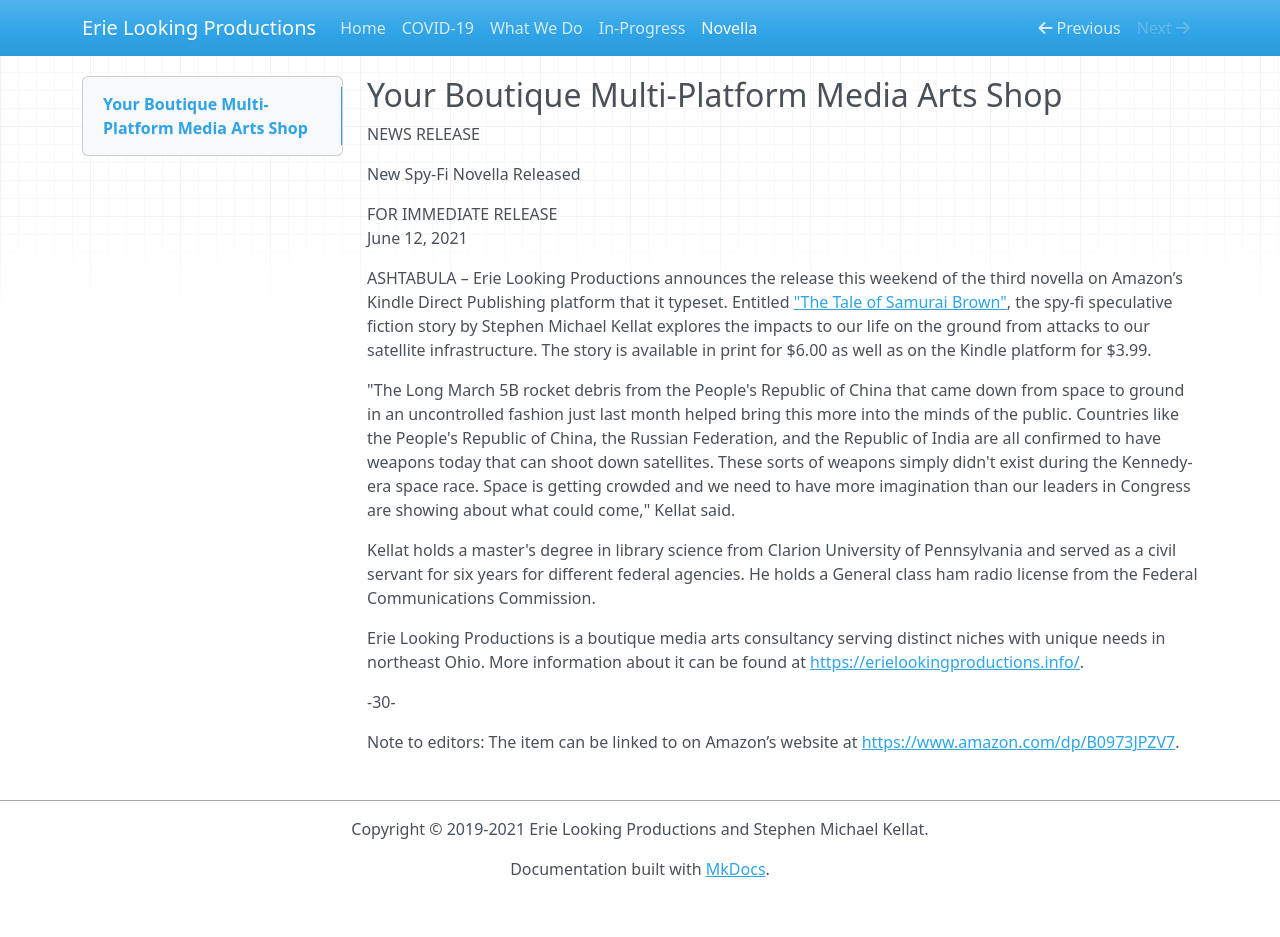
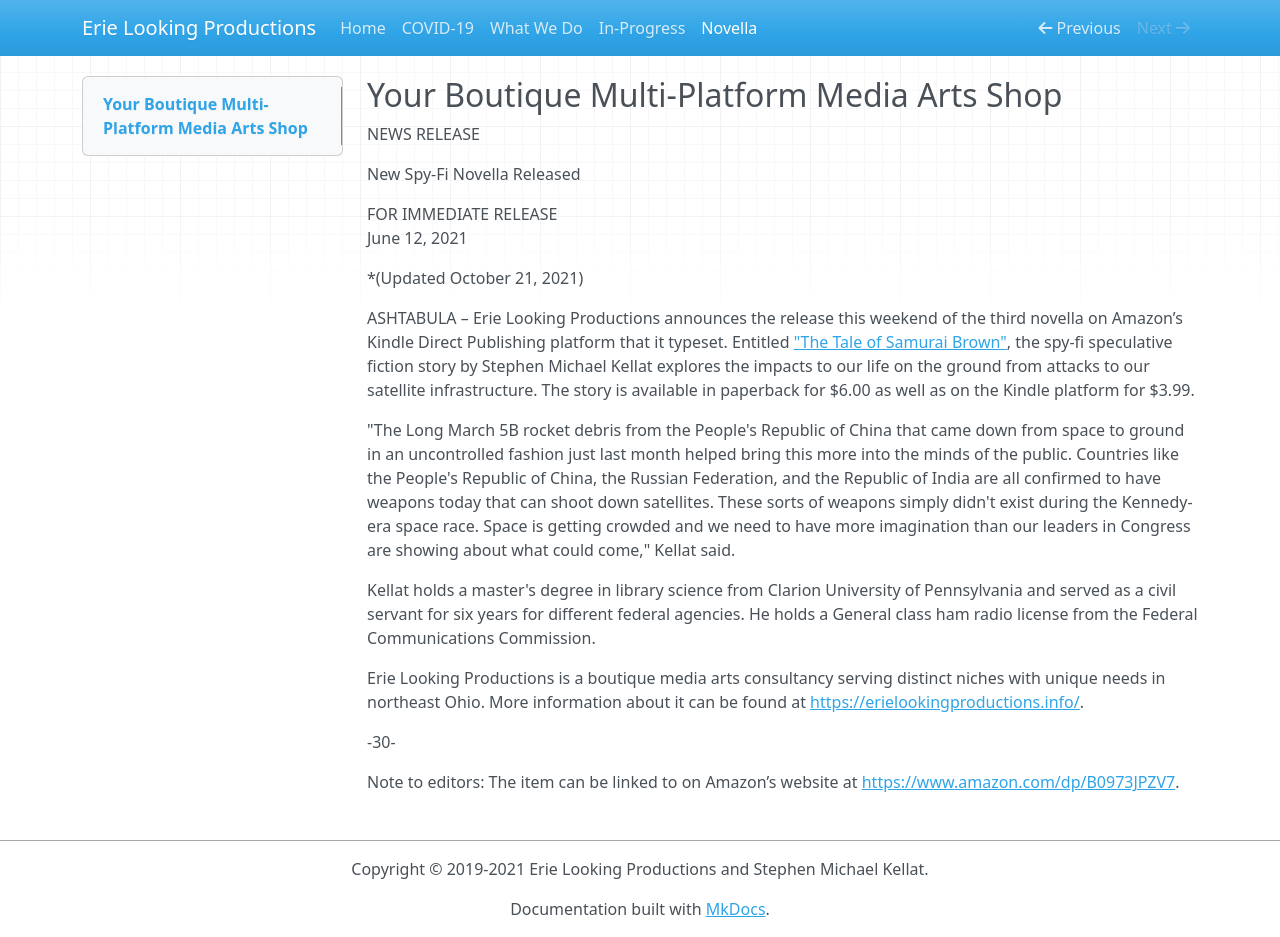
Before and after one commit to skellat/mkdocs-cms, an MkDocs documentation site: the page built from docs/novella.md, in a window 1280 px wide and 937 px high. Built offline with MkDocs 1.6.1, drawn with Linux system fonts in a browser that asks for light colours; nearby versions of some CDN libraries.

Commit message:
Updated site to reflect changes to operational realities
Signed-off-by: Stephen Michael Kellat <smkellat@ubuntu.com>

```diff
--- a/docs/novella.md
+++ b/docs/novella.md
@@ -7,7 +7,9 @@
 FOR IMMEDIATE RELEASE
 June 12, 2021
 
-ASHTABULA – Erie Looking Productions announces the release this weekend of the third novella on Amazon’s Kindle Direct Publishing platform that it typeset.  Entitled ["The Tale of Samurai Brown"](https://www.amazon.com/dp/B0973JPZV7), the spy-fi speculative fiction story by Stephen Michael Kellat explores the impacts to our life on the ground from attacks to our satellite infrastructure.  The story is available in print for $6.00 as well as on the Kindle platform for $3.99.
+*(Updated October 21, 2021)
+
+ASHTABULA – Erie Looking Productions announces the release this weekend of the third novella on Amazon’s Kindle Direct Publishing platform that it typeset.  Entitled ["The Tale of Samurai Brown"](https://www.amazon.com/dp/B0973JPZV7), the spy-fi speculative fiction story by Stephen Michael Kellat explores the impacts to our life on the ground from attacks to our satellite infrastructure.  The story is available in paperback for $6.00 as well as on the Kindle platform for $3.99.
 
 "The Long March 5B rocket debris from the People's Republic of China that came down from space to ground in an uncontrolled fashion just last month helped bring this more into the minds of the public.  Countries like the People's Republic of China, the Russian Federation, and the Republic of India are all confirmed to have weapons today that can shoot down satellites.  These sorts of weapons simply didn't exist during the Kennedy-era space race.  Space is getting crowded and we need to have more imagination than our leaders in Congress are showing about what could come," Kellat said.
 
```
Also changed, not shown: README.md (+1 -2 lines), docs/index.md (+1 -1 lines), docs/wip.md (+1 -0 lines).
